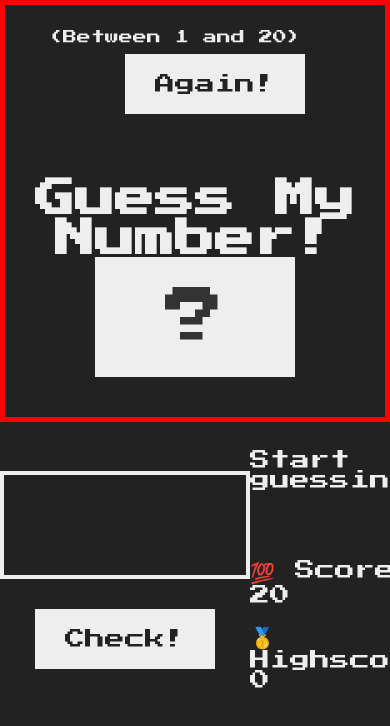
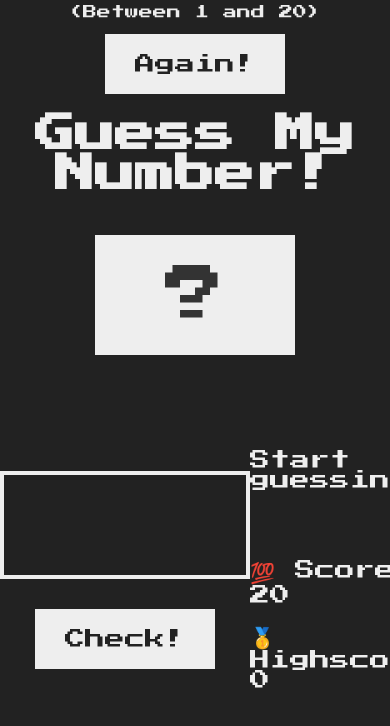
Before and after one commit to msrissaxox/guessinggame, a plain HTML site: page index.html in a window 390 px wide. Shown: the top 726 px of the page. Drawn offline with Linux system fonts and the light colour scheme.

Commit message:
Fixed topsection div and made it responsive

```diff
--- a/style.css
+++ b/style.css
@@ -119,35 +119,32 @@ h1 {
 }
 
 @media (min-width: 300px) and (max-width: 800px){
- .topsection {
-  /* display: flex;
-  flex-direction: column;
-  justify-content: space-between;
-  padding-bottom: 20px;
-  align-items: center;
-  height: 50vh; */
+.topsection h1 {
+    position: absolute;
+  }
+.between {
+    position: relative;
+    top: 5px;
+    right: 0;
 
-  position: relative;
-  display: flex;
-  flex-direction: column;
-  height: 50vh;
-  border: solid red 5px;
-  width: 100vw;
+  }
+.again {
+    position: relative;
+    left: 0;
+    margin-bottom: 100px;
+  }
 
+
+.topsection {
+display: flex;
+flex-direction: column;
+
+align-items: center;
+justify-content: space-between;
 }
 
-.again, .between {
-  position: relative;
-  align-self: center;
-  margin: 5px;
-}
-
-.number {
-  left: 50;
-  margin-bottom: 100px;
-}
 
 header {
   border-bottom: none;
 }
-  }
+}
```
